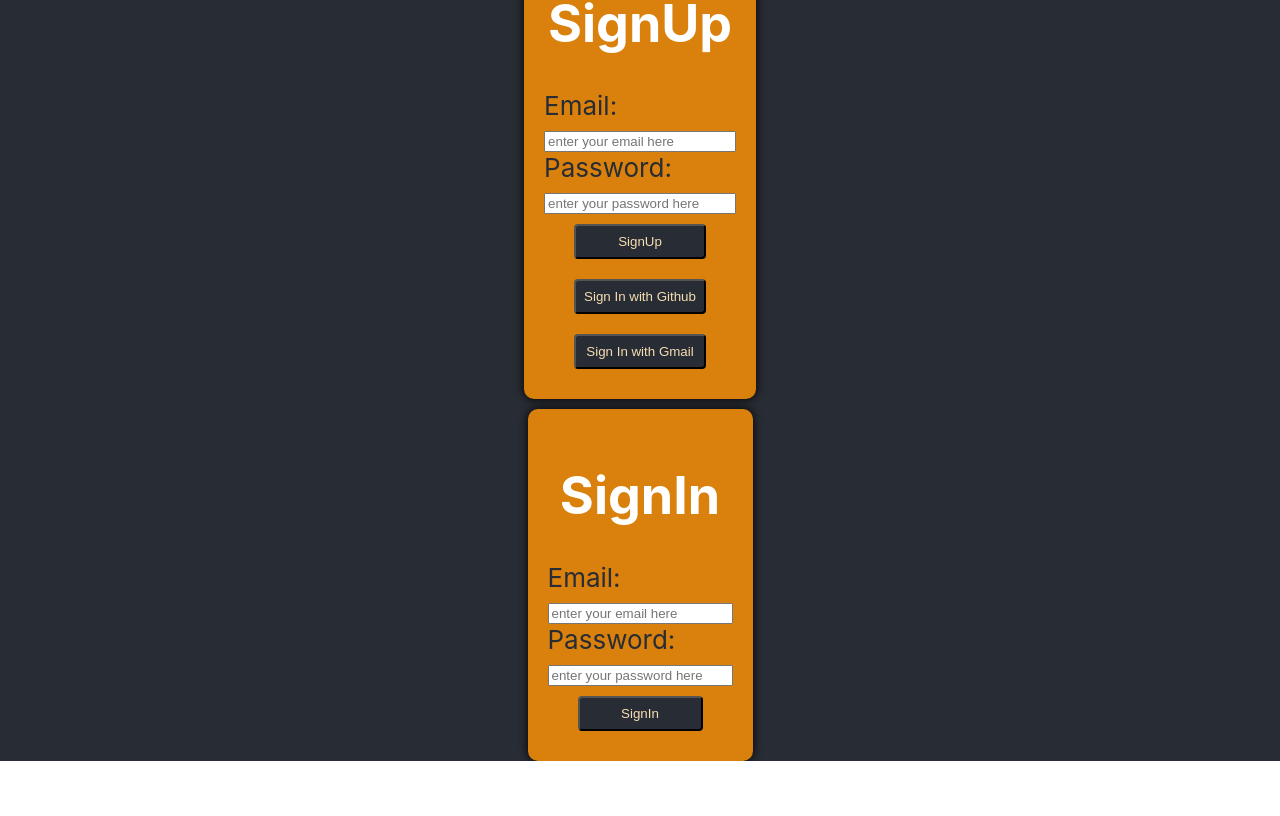
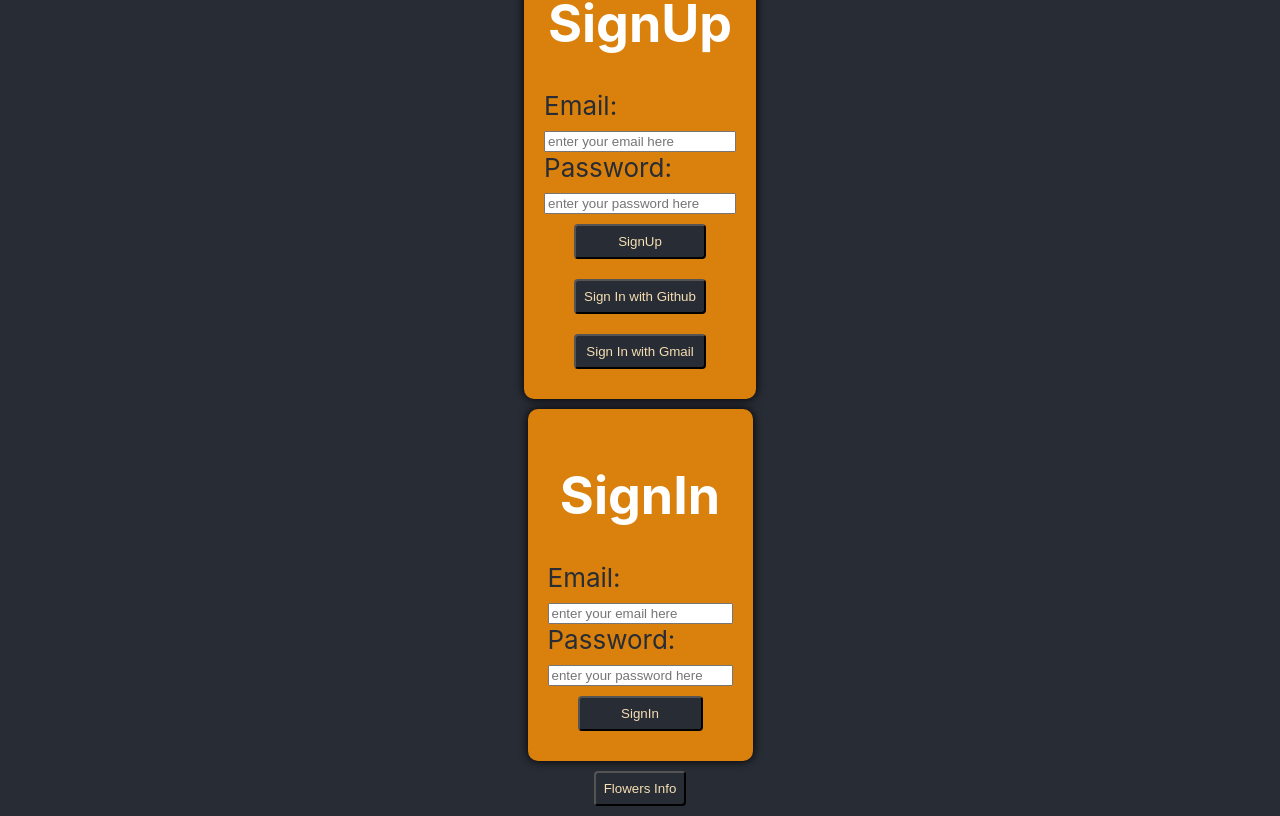
Before and after one commit to anishabiswas/firebase-demo, a React (Create React App) app: page / in a window 1280 px wide. Shown: the part 260-1076 px from the top of the page. Before the commit the page ends 1021 px from the top, so only its background shows below. Built offline with nearby package versions, Linux system fonts and the light colour scheme; no server answers.

Commit message:
write data in firestore db

```diff
--- a/src/App.js
+++ b/src/App.js
@@ -5,6 +5,7 @@ import Signup from "./pages/Signup.jsx";
 import SignIn from "./pages/SignIn.jsx";
 import { getAuth, onAuthStateChanged, signOut } from "firebase/auth";
 import { useEffect, useState } from "react";
+import FirestoreDB from "./pages/FirestoreDB.jsx";
 
 const auth = getAuth(app);
 const db = getDatabase(app);
@@ -40,6 +41,7 @@ function App() {
           <button onClick={putData}> save Data</button>
           <Signup />
           <SignIn />
+          <FirestoreDB />
         </header>
       </div>
     );
--- /dev/null
+++ b/src/pages/FirestoreDB.jsx
@@ -0,0 +1,27 @@
+import { app } from "../firebase";
+import { collection, getFirestore, addDoc } from "firebase/firestore";
+
+const db = getFirestore(app);
+
+const FirestoreDB = () => {
+  const writeData = async () => {
+    try {
+      const docRef = await addDoc(collection(db, "flowers"), {
+        first: "Mariegold",
+        details: "orange color with brown seeds",
+        usedBy: "lovers",
+      });
+      console.log("Document written with ID: ", docRef.id, docRef);
+    } catch (e) {
+      console.error("Error adding document:", e);
+    }
+  };
+
+  return (
+    <div>
+      <button onClick={writeData}>Flowers Info</button>
+    </div>
+  );
+};
+
+export default FirestoreDB;
```
